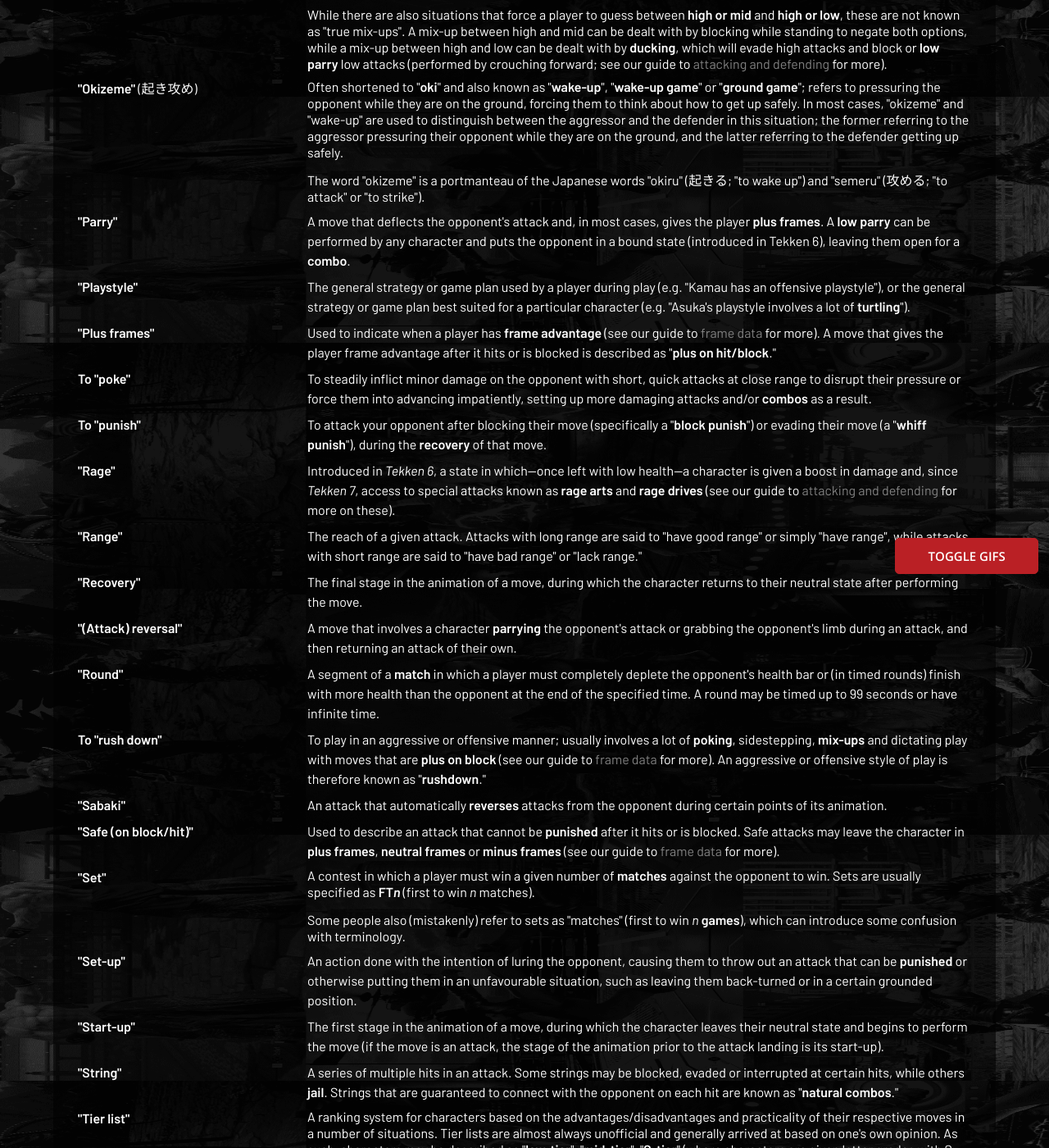
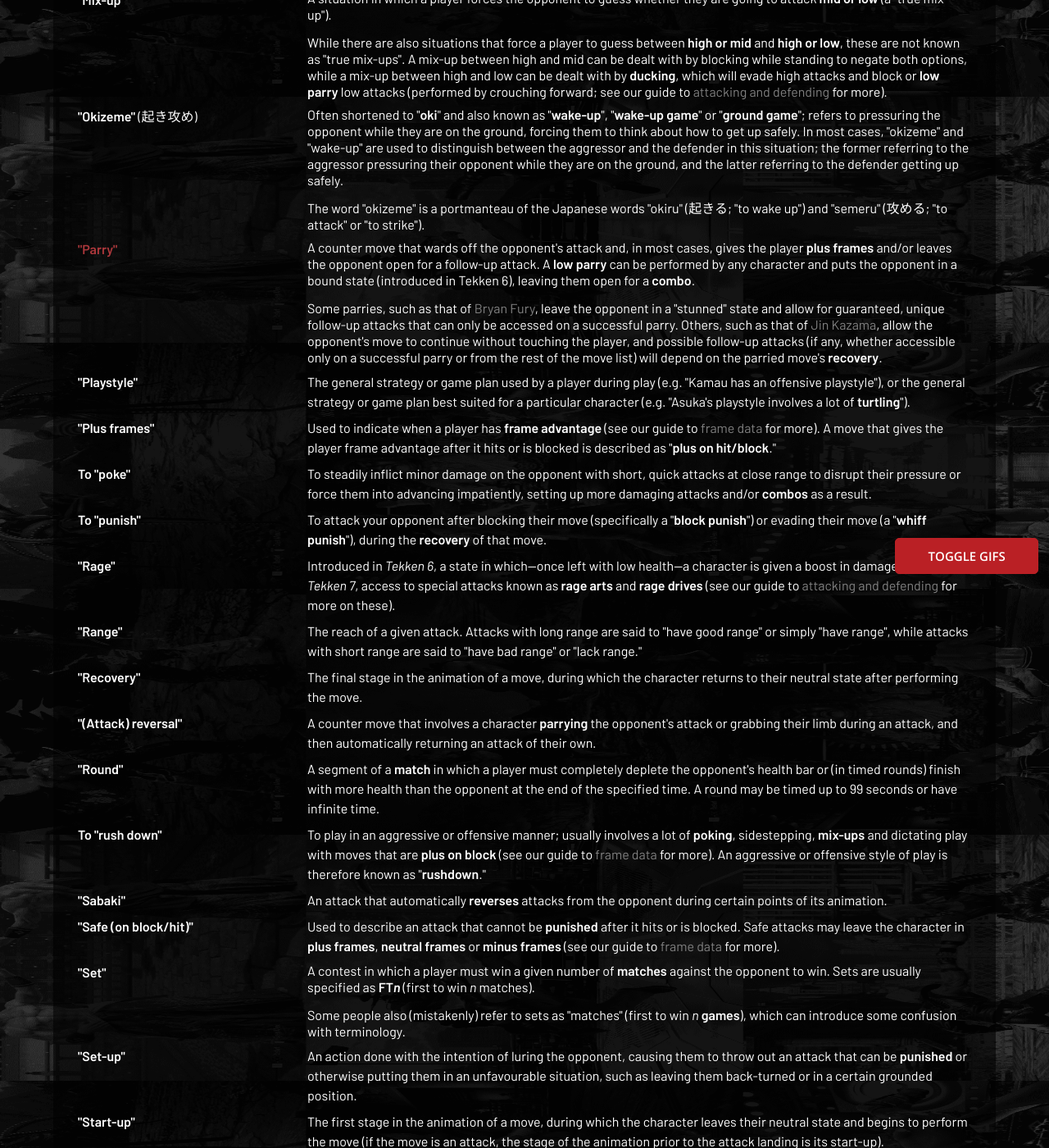
Before and after one commit to TEKKEN-254/client, a Jekyll site: the page built from guides/glossary.html, in a window 1280 px wide and 1400 px high, scrolled down 2282 px. Shown: the whole window at 82% size. Built offline with Jekyll 4.4.1, drawn with Linux system fonts in a browser that asks for light colours; some of the changed text lies outside the part shown.

Commit message:
Adding highlighted gif text; expanding parry definition

```diff
--- a/guides/glossary.html
+++ b/guides/glossary.html
@@ -7,6 +7,7 @@
 <section>
     <p>If you are new to Tekken or fighting games in general, it is understandable that you would find yourself getting confused by terms such as "whiff punish" or "low crush" while reading articles on our website or content from the wider Tekken or general
         fighting game community (FGC). Our glossary of common Tekken and general fighting game terms is intended to enlighten and will hopefully help you on your way to becoming a learned member of the FGC.</p>
+    <p><span class="gif-text">Highlighted definitions</span> are accompanied by GIF illustrations, which you can view by clicking on "toggle GIFs" (large screens only).</p>
     <p>Aside from this, it would also be useful to familiarise yourself with basic <a target="_blank" href="notations.html">Tekken notations</a>.</p>
 </section>
 {% include gif-toggler.html %}
@@ -32,7 +33,7 @@
         <dt class="col-12 col-lg-3">"Counter hit"</dt>
         <dd class="col-12 col-lg-9">Refers to one player hitting the other as they also attempt to attack, before their attack lands.</dd>
 
-        <dt class="col-12 col-lg-3">"(High/low) crush"</dt>
+        <dt class="col-12 col-lg-3 gif-text">"(High/low) crush"</dt>
         <dd class="col-12 col-lg-9">An attack that evades high or low attacks from the opponent at certain points of its animation. A high-crushing attack typically involves the character getting their body into a low position, allowing them to evade high attacks in the process, while a low-crushing attack typically involves the character jumping, thereby evading low attacks in the process. <span data-toggle="tooltip" data-html="true" title="Beware that the crushing properties of some of these attacks are extreme enough even to evade certain <strong>mids</strong>.">(Hover here for a note)</span></dd>
 
         <div class="container">
@@ -83,7 +84,7 @@
         <dt class="col-12 col-lg-3">To "jail"</dt>
         <dd class="col-12 col-lg-9">To lock the opponent in a blocking state with a <strong>string</strong> that renders them unable to move.</dd>
 
-        <dt class="col-12 col-lg-3">"Just frame"</dt>
+        <dt class="col-12 col-lg-3 gif-text">"Just frame"</dt>
         <dd class="col-12 col-lg-9">A particular <strong>frame</strong> or window of frames in the animation of a move during which an input must be executed. Just frame inputs are denoted by a colon (:) in <a target="_blank" href="notations.html">Tekken notation</a>. Examples include
             Paul's Phoenix Bone Breaker (f, f+2:1) and Demolition Man (d+4:2:1+2).</dd>
 
@@ -118,7 +119,7 @@
         <dt class="col-12 col-lg-3">"Mirror (match)"</dt>
         <dd class="col-12 col-lg-9">A <strong>match</strong> in which both players use the same character.</dd>
 
-        <dt class="col-12 col-lg-3">"Mishima(s)"</dt>
+        <dt class="col-12 col-lg-3 gif-text">"Mishima(s)"</dt>
         <dd class="col-12 col-lg-9">
             <p>A character that practices the fictional art of Mishima-ryū karate:</p>
             <ul id="mishima" role="presentation">
@@ -171,9 +172,24 @@
             <p>The word "okizeme" is a portmanteau of the Japanese words "okiru" (<span lang="ja-JP">起きる</span>; "to wake up") and "semeru" (<span lang="ja-JP">攻める</span>; "to attack" or "to strike").</p>
         </dd>
 
-        <dt class="col-12 col-lg-3">"Parry"</dt>
-        <dd class="col-12 col-lg-9">A move that deflects the opponent's attack and, in most cases, gives the player <strong>plus frames</strong>. A <strong>low parry</strong> can be performed by any character and puts the opponent in a bound state (introduced in Tekken 6), leaving
-            them open for a <strong>combo</strong>.</dd>
+        <dt class="col-12 col-lg-3 gif-text">"Parry"</dt>
+        <dd class="col-12 col-lg-9">
+        <p>A counter move that wards off the opponent's attack and, in most cases, gives the player <strong>plus frames</strong> and/or leaves the opponent open for a follow-up attack. A <strong>low parry</strong> can be performed by any character and puts the opponent in a bound state (introduced in Tekken 6), leaving them open for a <strong>combo</strong>.</p>
+        <p>Some parries, such as that of <a target="_blank" href="./character.html?view=bryan">Bryan Fury</a>, leave the opponent in a "stunned" state and allow for guaranteed, unique follow-up attacks that can only be accessed on a successful parry. Others, such as that of <a target="_blank" href="./character.html?view=jin">Jin Kazama</a>, allow the opponent's move to continue without touching the player, and possible follow-up attacks (if any, whether accessible only on a successful parry or from the rest of the move list) will depend on the parried move's <strong>recovery</strong>.
+        </dd>
+
+        <div class="container">
+            <div class="row gif-row">
+                <figure class="col-6 inline-fig" role="complementary">
+                    <img src="./gif/glossary-parry-one.gif" alt="Bryan parrying high attacks from Jack-7" />
+                    <figcaption>Exhibit A: Guaranteed follow-up after successful parry</figcaption>
+                </figure>
+                <figure class="col-6 inline-fig" role="complementary">
+                    <img src="./gif/glossary-parry-two.gif" alt="Jin Kazama parrying high attacks from Jack-7" />
+                    <figcaption>Exhibit B: Follow-up dependent on parried move's recovery</figcaption>
+                </figure>
+            </div>
+        </div>
 
         <dt class="col-12 col-lg-3">"Playstyle"</dt>
         <dd class="col-12 col-lg-9">The general strategy or game plan used by a player during play (e.g. "Kamau has an offensive playstyle"), or the general strategy or game plan best suited for a particular character (e.g. "Asuka's playstyle involves a lot of
@@ -200,7 +216,7 @@
         <dd class="col-12 col-lg-9">The final stage in the animation of a move, during which the character returns to their neutral state after performing the move.</dd>
 
         <dt class="col-12 col-lg-3">"(Attack) reversal"</dt>
-        <dd class="col-12 col-lg-9">A move that involves a character <strong>parrying</strong> the opponent's attack or grabbing the opponent's limb during an attack, and then returning an attack of their own.</dd>
+        <dd class="col-12 col-lg-9">A counter move that involves a character <strong>parrying</strong> the opponent's attack or grabbing their limb during an attack, and then automatically returning an attack of their own.</dd>
 
         <dt class="col-12 col-lg-3">"Round"</dt>
         <dd class="col-12 col-lg-9">A segment of a <strong>match</strong> in which a player must completely deplete the opponent's health bar or (in timed rounds) finish with more health than the opponent at the end of the specified time. A round may be timed up to 99 seconds or
```
